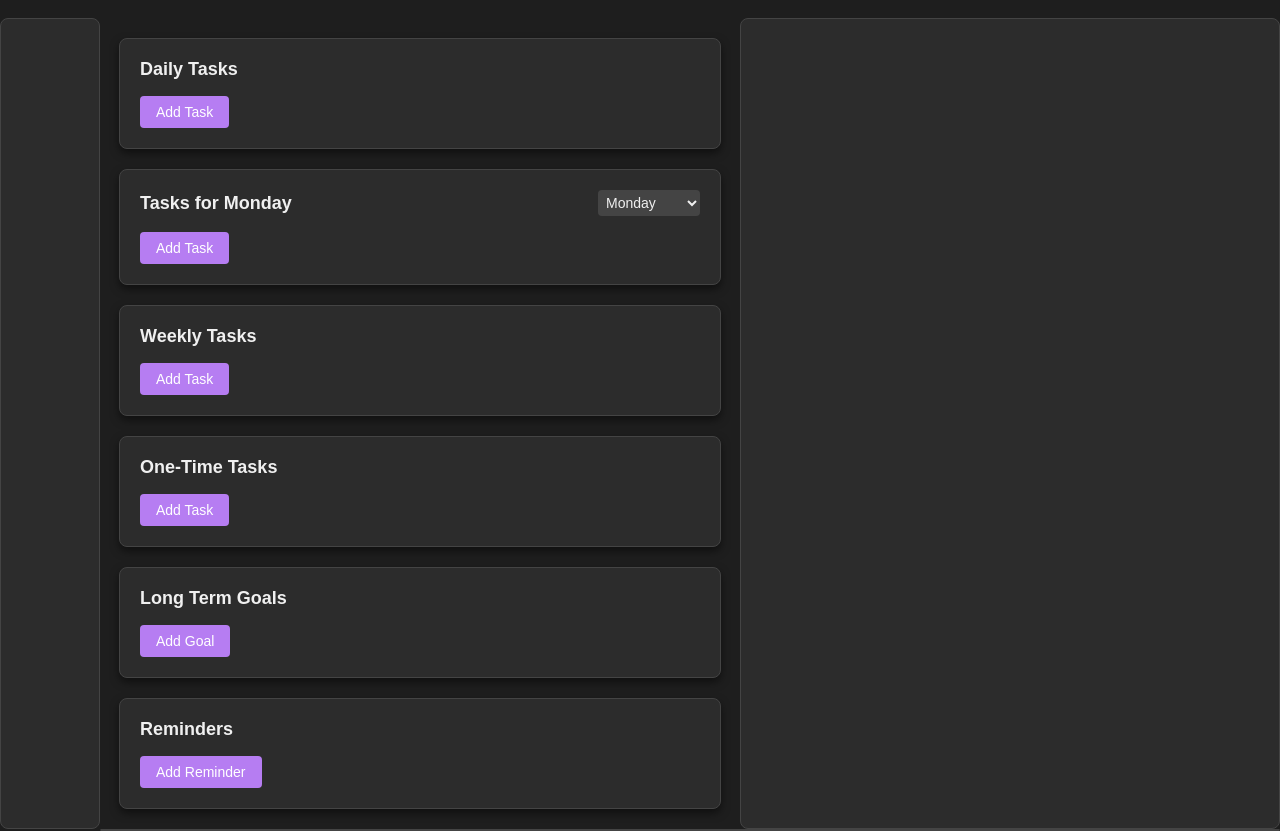
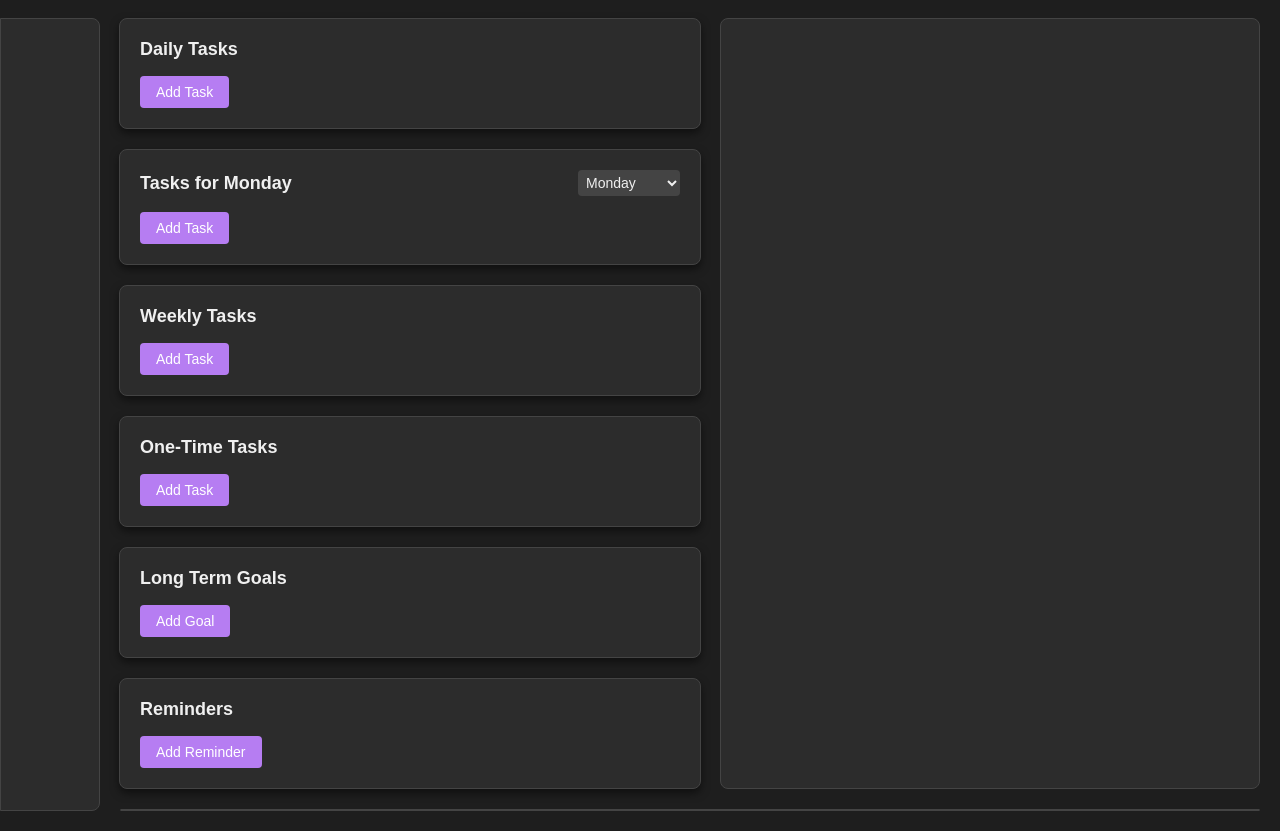
Before and after one commit to tympush/personal, a plain HTML site: page todolist/index.html in a window 1280 px wide. Shown: the part 100-931 px from the top of the page. Drawn offline with Linux system fonts and the light colour scheme.

Commit message:
adjustments to grid spacing

```diff
--- a/todolist/styles/main.css
+++ b/todolist/styles/main.css
@@ -18,8 +18,10 @@ h1 {
 #theGrandStructure {
     display: grid;
     grid-template-columns: 100px 1fr 540px;
+    gap: 20px;
+    margin-right: 20px;
     width: 100%; /* Ensures grid spans the container fully */
-    max-width: 100%; /* Prevents any overflow */
+    max-width: calc(100% - 20px); /* Prevents any overflow */
     padding: 0; /* Remove padding to avoid overflow */
     box-sizing: border-box;
 }
@@ -27,10 +29,10 @@ h1 {
 
 #settingsBar{
     grid-column: 1/2;
-    grid-row:1/2;
+    grid-row:1/3;
     background-color: #2c2c2c;
     border: 1px solid #444;
-    border-radius: 8px;
+    border-radius: 0px 8px 8px 0px;
 }
 
 #calendarBar{
@@ -63,7 +65,6 @@ h1 {
     grid-column: 2/3;
     display: grid;
     gap: 20px;
-    padding: 20px;
     grid-template-columns: repeat(auto-fit, minmax(320px, 1fr)); /* Auto-fit with minimum 320px, expand to fill space */
     justify-items: center; /* Center align each box in the grid */
 }
```
